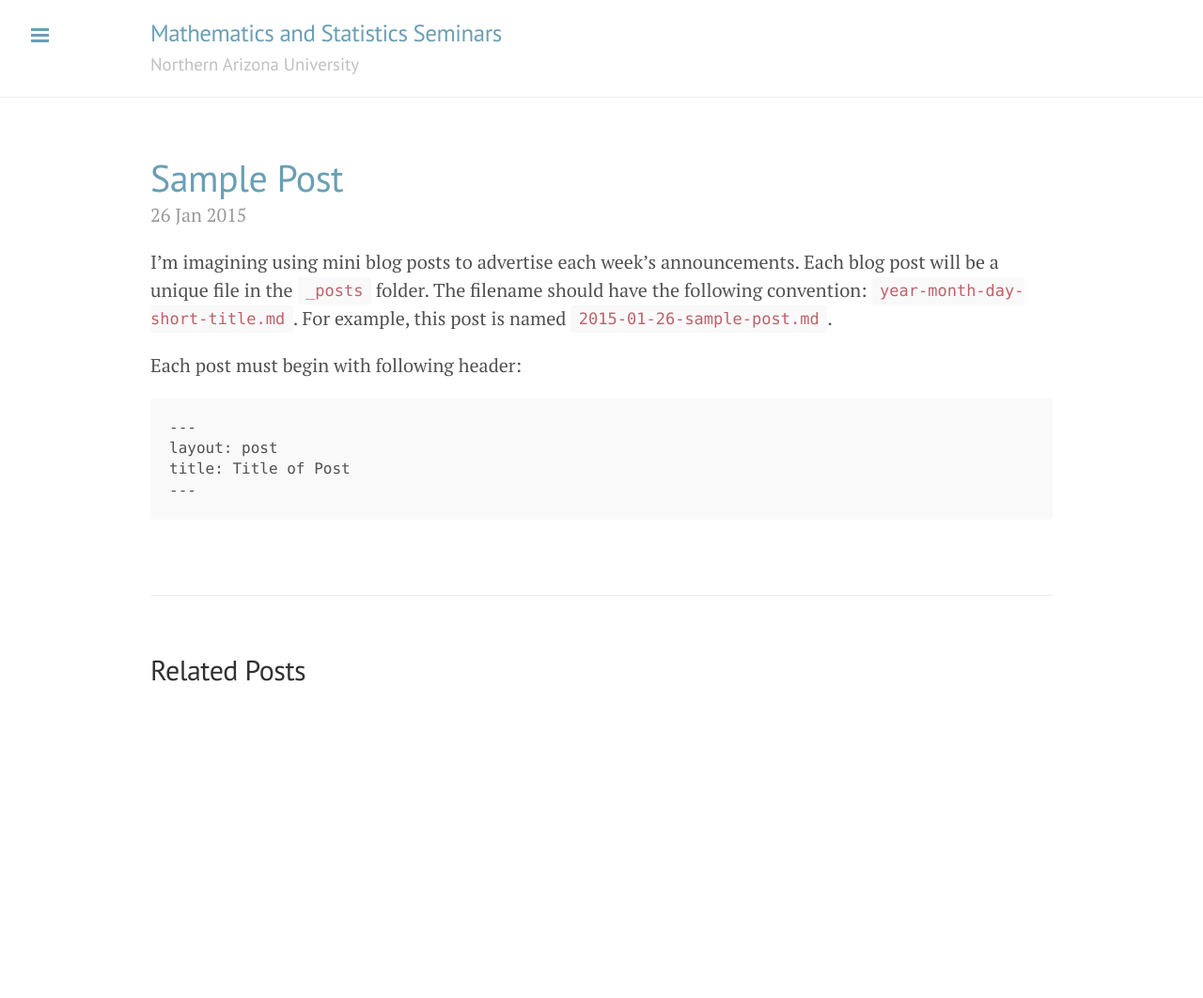
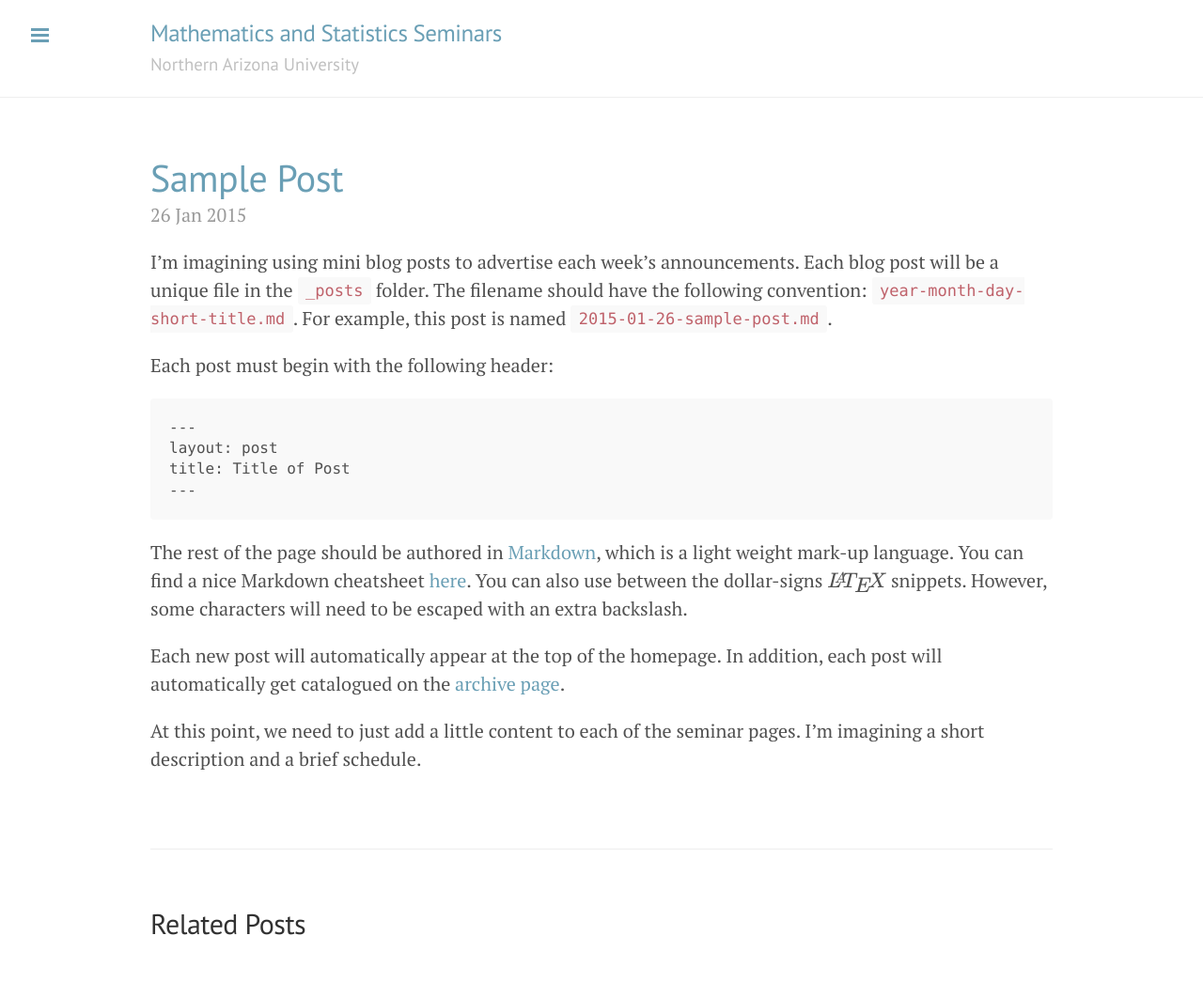
Before and after one commit to NAUMathStat/seminars, a Jekyll site: the page built from _posts/2015-01-26-sample-post.md, in a window 1280 px wide. Shown: the whole page at 94% size. Built offline with Jekyll 4.4.1, drawn with Linux system fonts in a browser that asks for light colours; Markdown is read by kramdown in place of the engine named in the settings; formulas are drawn with MathJax 3; before the commit the page ends 900 px from its top, so only the background shows below that.

Commit message:
Minor updates

````diff
--- a/_config.yml
+++ b/_config.yml
@@ -1,6 +1,7 @@
 # Dependencies
 markdown:            redcarpet
 highlighter:         pygments
+extensions: [fenced_code_blocks]
 
 # Permalinks
 #
--- a/_posts/2015-01-26-sample-post.md
+++ b/_posts/2015-01-26-sample-post.md
@@ -5,7 +5,7 @@ title: Sample Post
 
 I'm imagining using mini blog posts to advertise each week's announcements.  Each blog post will be a unique file in the `_posts` folder.  The filename should have the following convention: `year-month-day-short-title.md`.  For example, this post is named `2015-01-26-sample-post.md`.
 
-Each post must begin with following header:
+Each post must begin with the following header:
 
 ```
 ---
@@ -13,3 +13,8 @@ layout: post
 title: Title of Post
 ---
 ```
+The rest of the page should be authored in [Markdown](http://en.wikipedia.org/wiki/Markdown), which is a light weight mark-up language.  You can find a nice Markdown cheatsheet [here](https://github.com/adam-p/markdown-here/wiki/Markdown-Cheatsheet#code).  You can also use between the dollar-signs $\LaTeX$ snippets.  However, some characters will need to be escaped with an extra backslash.
+
+Each new post will automatically appear at the top of the homepage.  In addition, each post will automatically get catalogued on the [archive page]({{ site.baseurl }}/archive).
+
+At this point, we need to just add a little content to each of the seminar pages.  I'm imagining a short description and a brief schedule.
````
